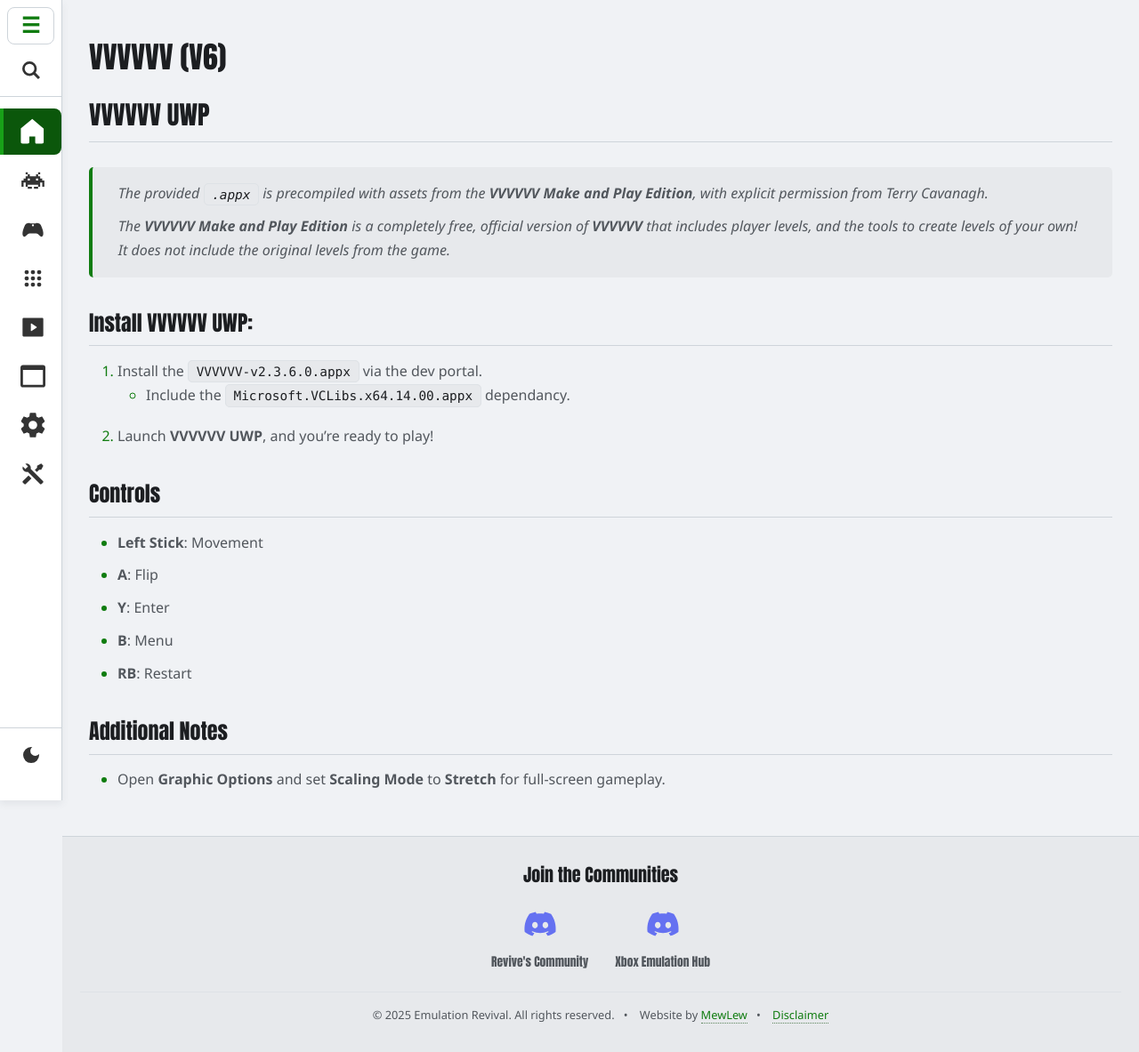
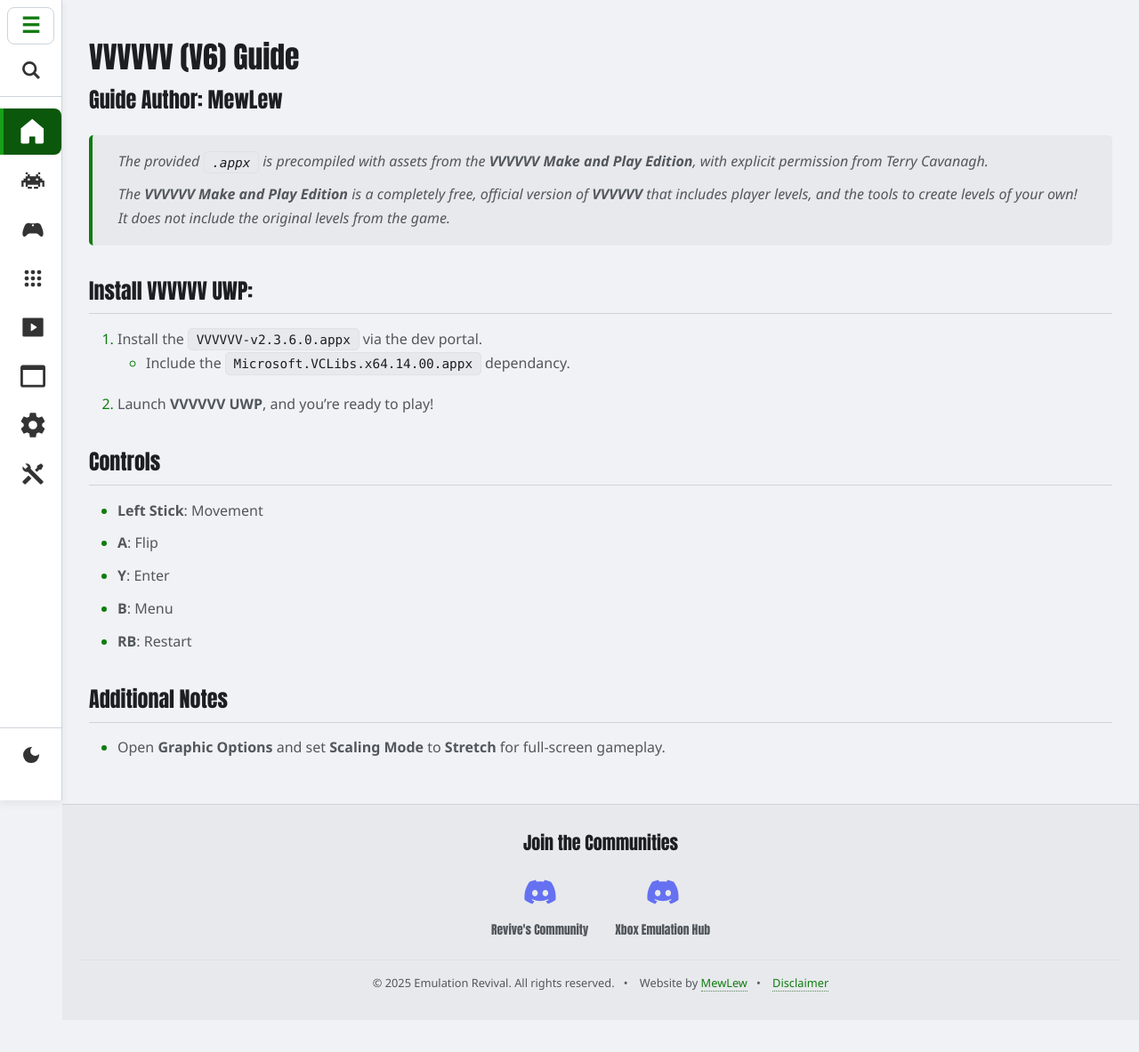
Before and after one commit to EmulationRevival/emulationrevival.github.io, a Jekyll site: the page built from guides/ports/vvvvvv.md, in a window 1280 px wide. Shown: the whole page at 89% size. Built offline with Jekyll 4.4.1, drawn with Linux system fonts in a browser that asks for light colours; after the commit the page ends 1147 px from its top, so only the background shows below that.

Commit message:
Update vvvvvv.md

```diff
--- a/guides/ports/vvvvvv.md
+++ b/guides/ports/vvvvvv.md
@@ -1,11 +1,10 @@
 ---
 layout: template
-title: "VVVVVV (V6)"
+title: "VVVVVV (V6) Guide"
 permalink: /guides/ports/vvvvvv-guide/
 description: "A guide for setting up VVVVVV (V6) on dev mode."
+author: "MewLew"
 ---
-
-## VVVVVV UWP
 
 > The provided `.appx` is precompiled with assets from the **VVVVVV Make and Play Edition**, with explicit permission from Terry Cavanagh.
 >
```
